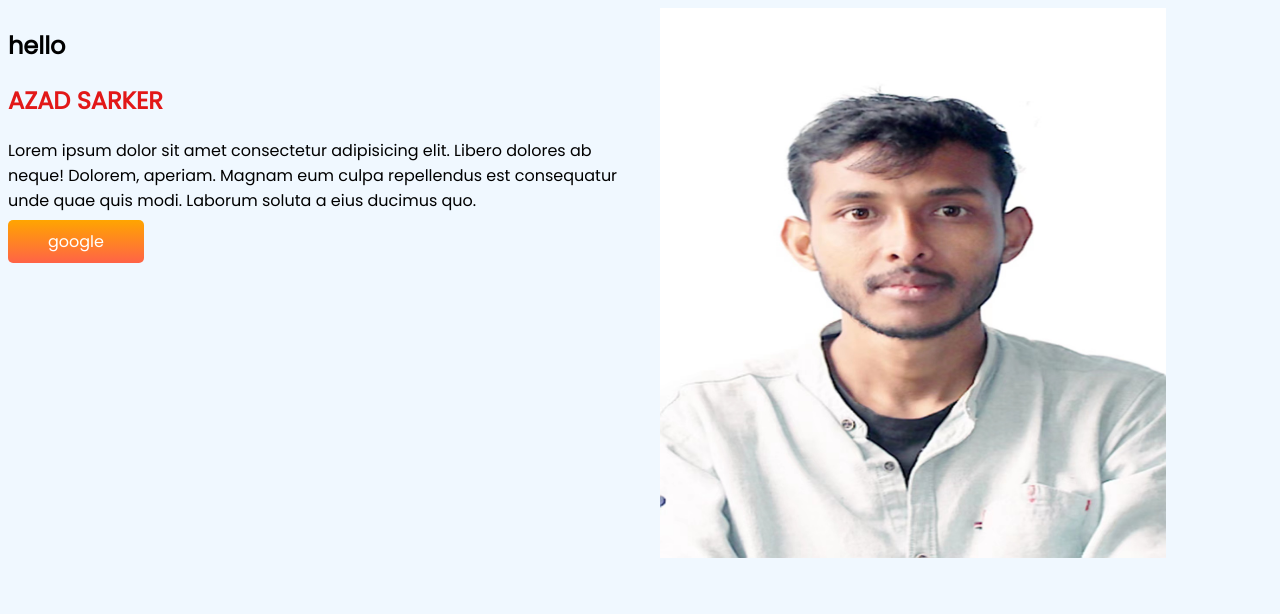
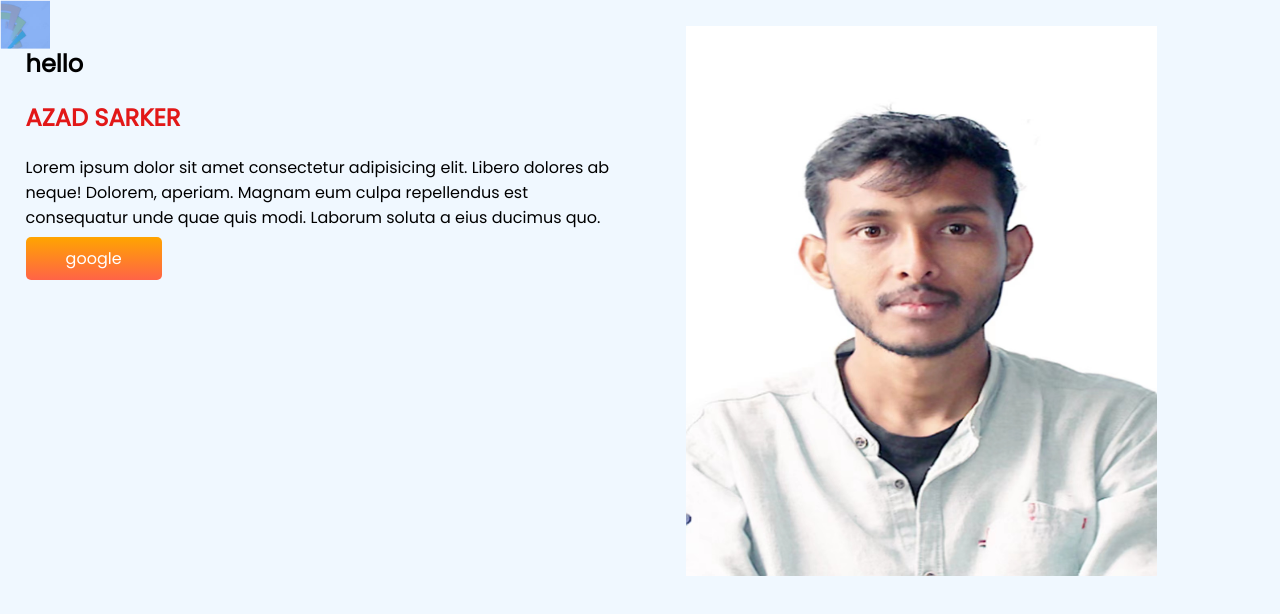
Before and after one commit to azad54/frist-web1, a plain HTML site: page index.html in a window 1280 px wide. Drawn offline with Linux system fonts and the light colour scheme.

Commit message:
top-banner added

```diff
--- a/index.html
+++ b/index.html
@@ -11,7 +11,10 @@
     <link rel="stylesheet" href="style.css">
 </head>
 <body>
-   <section>
+    <!-- section tag ar madhome display take siparet kora jay -->
+    <!-- span tag ar madhome nidish to kisu change kora jay  -->
+    <!-- anchor tag ar vitore class niya sei class k ja icca tai kora jabe  -->
+   <section class="top-banner">
     <div class="wight-half">
         <h1>hello</h1>
         <h1> <span class="color-red">AZAD SARKER </span> </h1>
--- a/style.css
+++ b/style.css
@@ -1,6 +1,7 @@
 body{
     background-color: aliceblue;
     font-family: 'Poppins', sans-serif;
+    margin: 0;
 }
 .color-red{
     color: rgb(226, 24, 24);
@@ -11,6 +12,7 @@ section{
 }
 .wight-half{
     width: 50%;
+    padding: 2%;
 }
 .wight-half img{
     width: 80%;
@@ -25,3 +27,8 @@ section{
     border-radius: 5px;
     color: white;
 }
+.top-banner{
+    background-image: url(img/gb11.png);
+    background-repeat: no-repeat;
+    background-size: 50px;
+}
```
Also changed, not shown: img/gb11.png (added).
